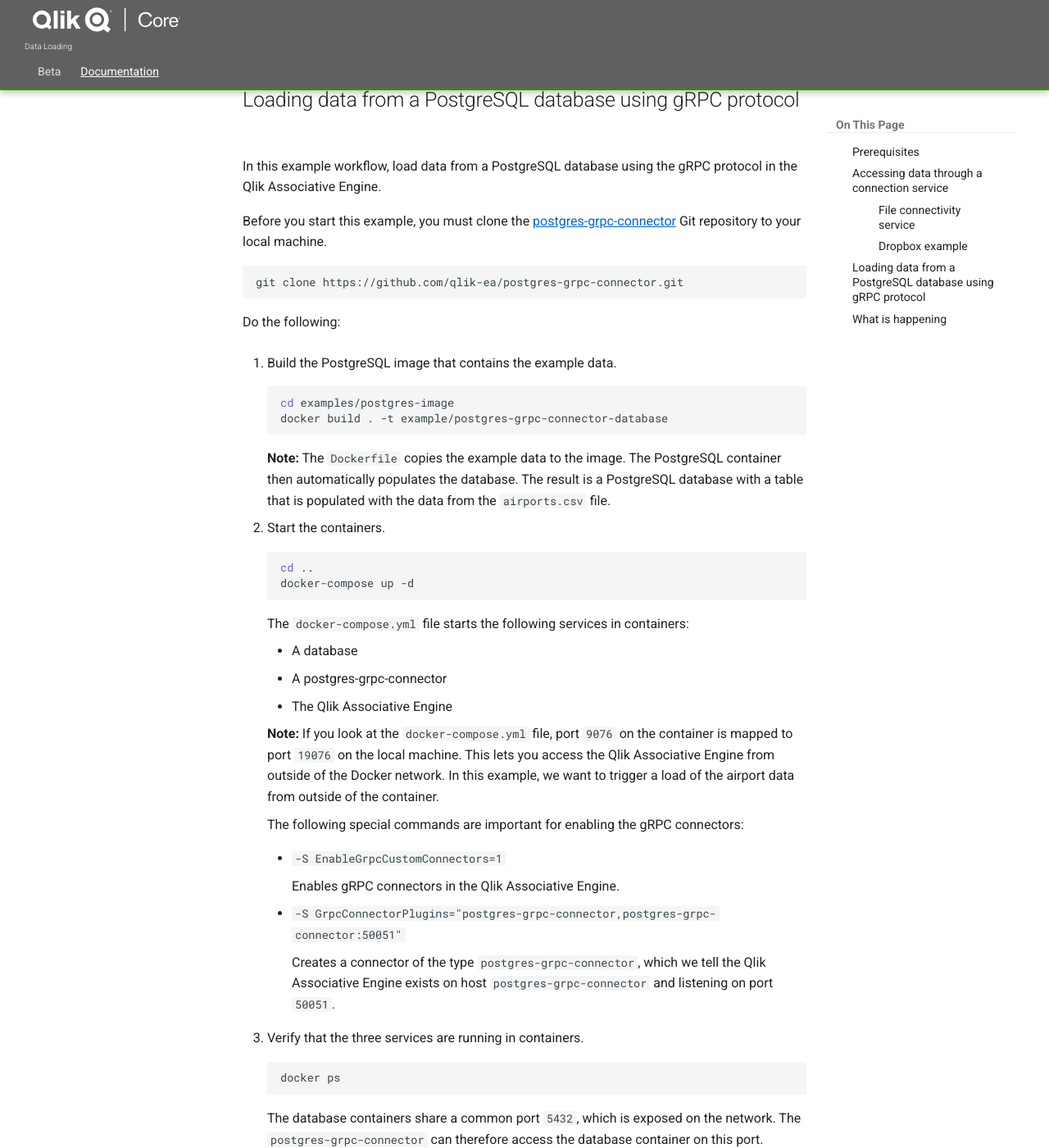
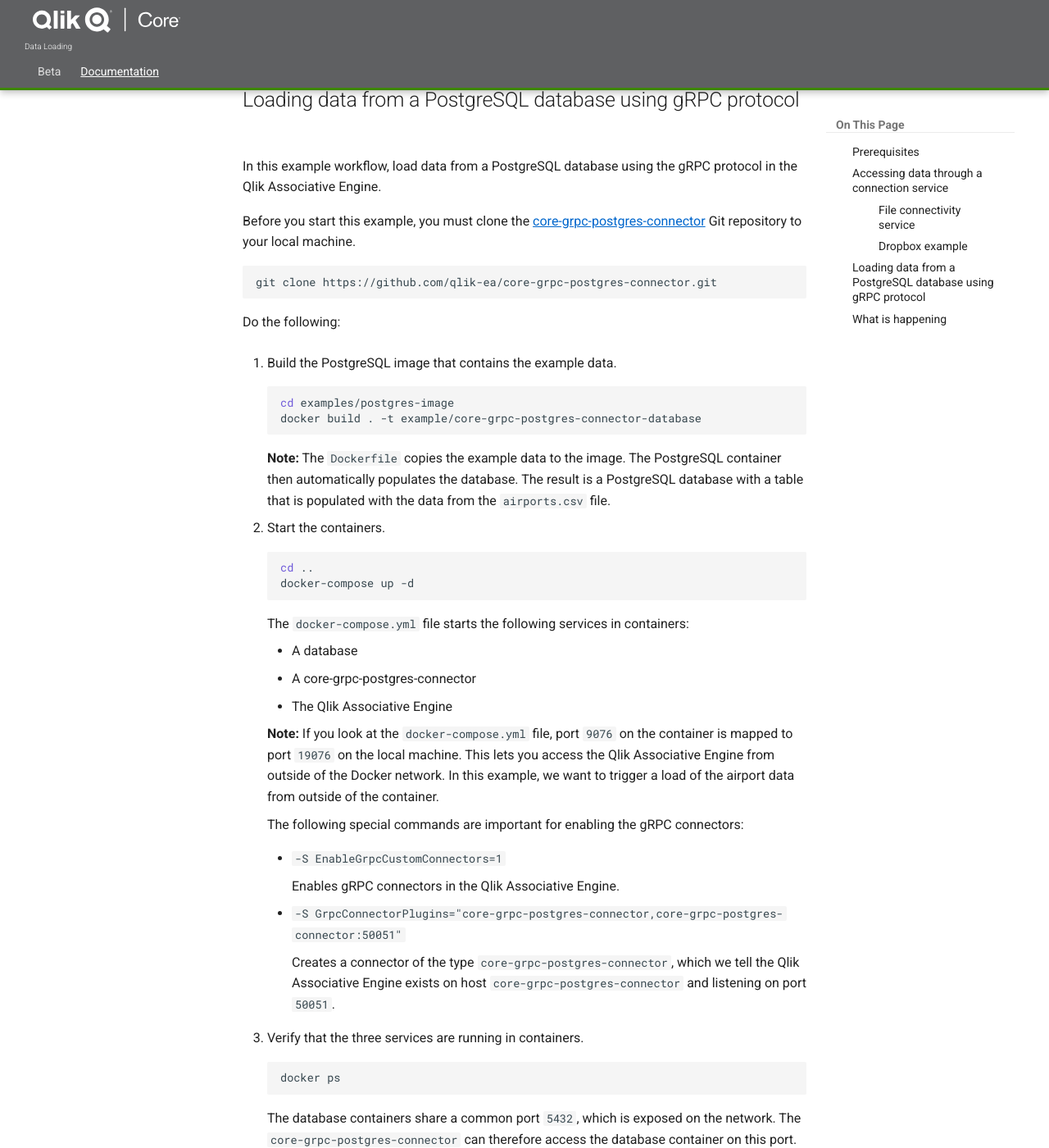
Before and after one commit to qlik-oss/core-website, an MkDocs documentation site: the page built from docs/docs/tutorials/data-loading.md, in a window 1280 px wide and 1400 px high, scrolled down 2042 px. Shown: the whole window at 82% size. Built offline with MkDocs 1.6.1 and Material for MkDocs 9.7.7, drawn with Linux system fonts in a browser that asks for light colours; old or Windows-style settings are respelled for this version of MkDocs; some of the changed text lies outside the part shown.

````diff
--- a/docs/docs/tutorials/data-loading.md
+++ b/docs/docs/tutorials/data-loading.md
@@ -78,11 +78,11 @@ and loading data from these data sources is supported by the
 In this example workflow, load data from a PostgreSQL database
 using the gRPC protocol in the Qlik Associative Engine.
 
-Before you start this example, you must clone the [postgres-grpc-connector](https://github.com/qlik-ea/postgres-grpc-connector)
+Before you start this example, you must clone the [core-grpc-postgres-connector](https://github.com/qlik-ea/core-grpc-postgres-connector)
 Git repository to your local machine.
 
 ``` bash
-git clone https://github.com/qlik-ea/postgres-grpc-connector.git
+git clone https://github.com/qlik-ea/core-grpc-postgres-connector.git
 ```
 
 Do the following:
@@ -91,7 +91,7 @@ Do the following:
 
     ```bash
     cd examples/postgres-image
-    docker build . -t example/postgres-grpc-connector-database
+    docker build . -t example/core-grpc-postgres-connector-database
     ```
 
     **Note:** The `Dockerfile` copies the example data to the image.
@@ -109,7 +109,7 @@ Do the following:
     The `docker-compose.yml` file starts the following services in containers:
 
     - A database
-    - A postgres-grpc-connector
+    - A core-grpc-postgres-connector
     - The Qlik Associative Engine
 
     **Note:** If you look at the `docker-compose.yml` file, port `9076` on the container
@@ -124,10 +124,10 @@ Do the following:
 
         Enables gRPC connectors in the Qlik Associative Engine.
 
-    - `-S GrpcConnectorPlugins="postgres-grpc-connector,postgres-grpc-connector:50051"`
+    - `-S GrpcConnectorPlugins="core-grpc-postgres-connector,core-grpc-postgres-connector:50051"`
 
-        Creates a connector of the type `postgres-grpc-connector`,
-        which we tell the Qlik Associative Engine exists on host `postgres-grpc-connector`
+        Creates a connector of the type `core-grpc-postgres-connector`,
+        which we tell the Qlik Associative Engine exists on host `core-grpc-postgres-connector`
         and listening on port `50051`.
 
 1. Verify that the three services are running in containers.
@@ -137,9 +137,9 @@ Do the following:
     ```
 
     The database containers share a common port `5432`, which is exposed on the network.
-    The `postgres-grpc-connector` can therefore access the database container on this port.
+    The `core-grpc-postgres-connector` can therefore access the database container on this port.
 
-    The `postgres-grpc-connector` container exposes port `50051`.
+    The `core-grpc-postgres-connector` container exposes port `50051`.
     This is the port that we told the Qlik Associative Engine to talk to
     with the commands in the `docker-compose.yml` file.
 
@@ -173,17 +173,17 @@ Then it creates a connection of the type we defined earlier.
 
 ```js
 app.createConnection({
-  qType: 'postgres-grpc-connector', //the name we defined as a parameter to the Qlik Associative Engine in our docker-compose.yml
+  qType: 'core-grpc-postgres-connector', //the name we defined as a parameter to the Qlik Associative Engine in our docker-compose.yml
   qName: 'postgresgrpc',
   //the connection string inclues both the provider to use and parameters to it.
-  qConnectionString: 'CUSTOM CONNECT TO "provider=postgres-grpc-connector;host=postgres-database;port=5432;database=postgres"',
+  qConnectionString: 'CUSTOM CONNECT TO "provider=core-grpc-postgres-connector;host=postgres-database;port=5432;database=postgres"',
   qUserName: 'postgres', //username and password for the PostgreSQL database, provided to the gRPC connector
   qPassword: 'postgres'
 });
 ```
 
 The connection string
-`CUSTOM CONNECT TO "provider=postgres-grpc-connector;host=postgres-database;port=5432;database=postgres`
+`CUSTOM CONNECT TO "provider=core-grpc-postgres-connector;host=postgres-database;port=5432;database=postgres`
 tells the Qlik Associative Engine to use the newly created connection.
 The remaining part of the connection string specifies parameters to the gRPC connector,
 such as the database host, address, and port.
--- a/mkdocs.yml
+++ b/mkdocs.yml
@@ -21,6 +21,9 @@ extra:
 markdown_extensions:
   - admonition
   - pymdownx.superfences
+  - pymdownx.snippets:
+      base_path: docs/
+  - pymdownx.details
   - codehilite:
       guess_lang: false
   - toc:
````
Also changed, not shown: docs/docs/services/qix-engine/apis/data-loading/data-loading.md (+15 -89 lines).
